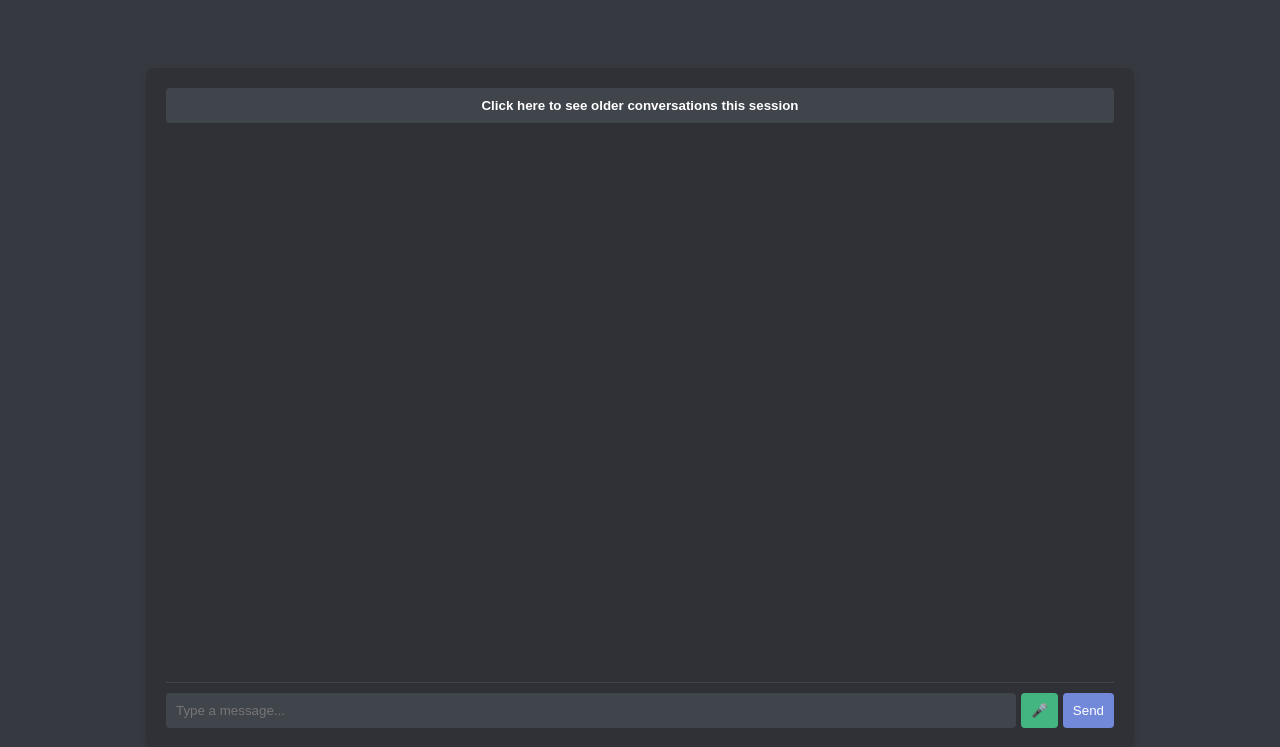
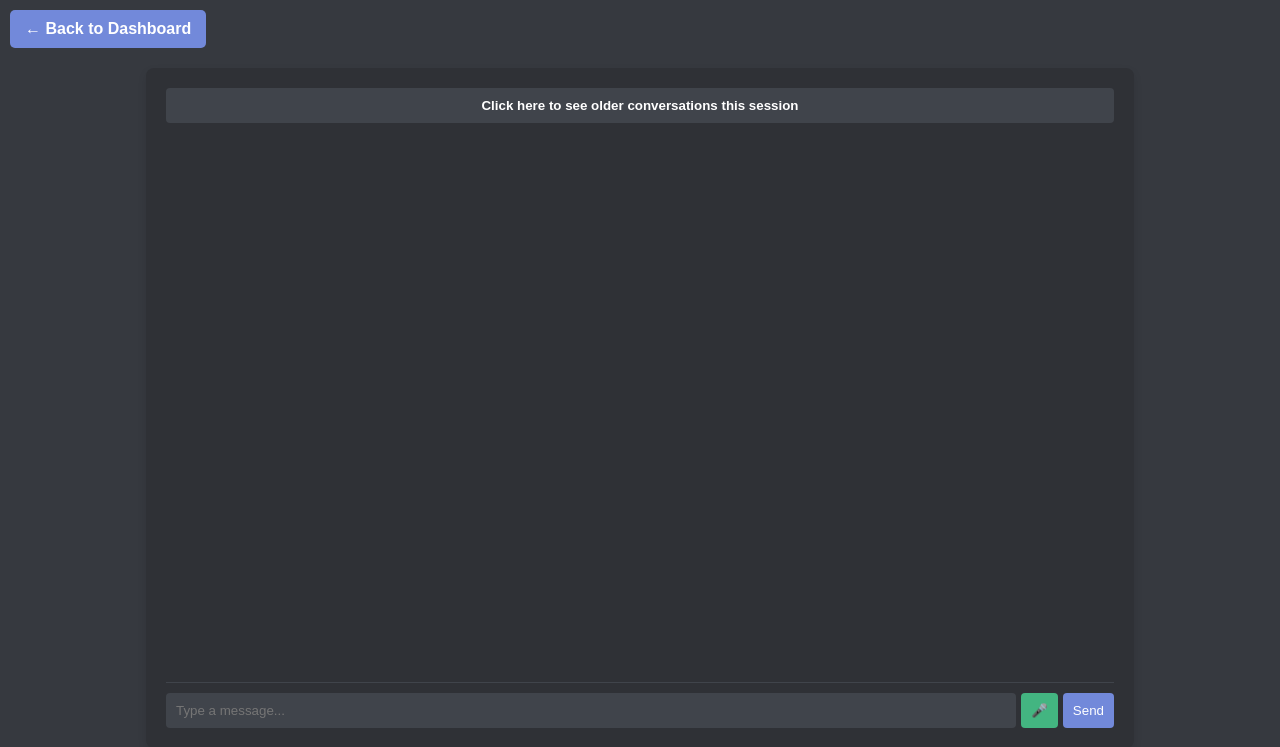
Before and after one commit to Martinimpero/chatbot_django, a Django app: page /chatbot/ in a window 1280 px wide. Shown: the top 747 px of the page. Run offline with Django 5.2, Linux system fonts and the light colour scheme.

Commit message:
MP1: Back button

```diff
--- a/basic_dashboard/chatbot/static/chatbot/styles.css
+++ b/basic_dashboard/chatbot/static/chatbot/styles.css
@@ -71,6 +71,22 @@ body {
     background: #2F3136; /* Background track */
 }
 
+.back-button {
+    position: absolute;
+    top: 10px;
+    left: 10px;
+    background-color: #7289DA;
+    color: white;
+    padding: 10px 15px;
+    border-radius: 5px;
+    text-decoration: none;
+    font-weight: bold;
+}
+
+.back-button:hover {
+    background-color: #5b6eae;
+}
+
 .message {
     margin: 5px 0;
 }
--- a/basic_dashboard/chatbot/templates/chatbot/chat.html
+++ b/basic_dashboard/chatbot/templates/chatbot/chat.html
@@ -87,6 +87,8 @@
     </script>
 </head>
 <body>
+    <a href="{% url 'dashboard' %}" class="back-button">← Back to Dashboard</a>
+
     <div class="chat-container">
         <button id="toggle-history" onclick="toggleHistory()">Click here to see older conversations this session</button>
         <div id="chat-history" style="display: none;">
```
Also changed, not shown: basic_dashboard/db.sqlite3.
